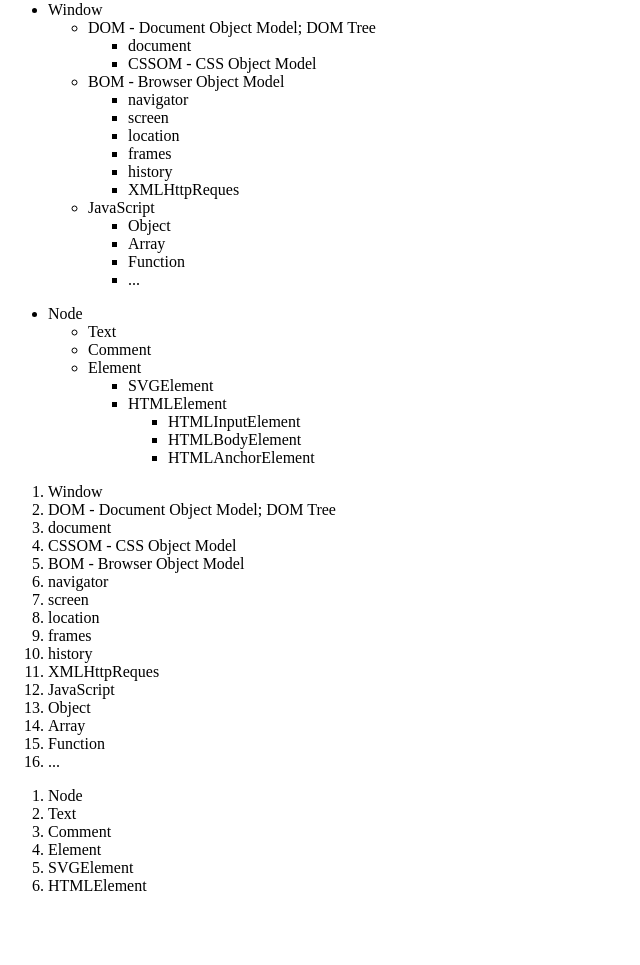
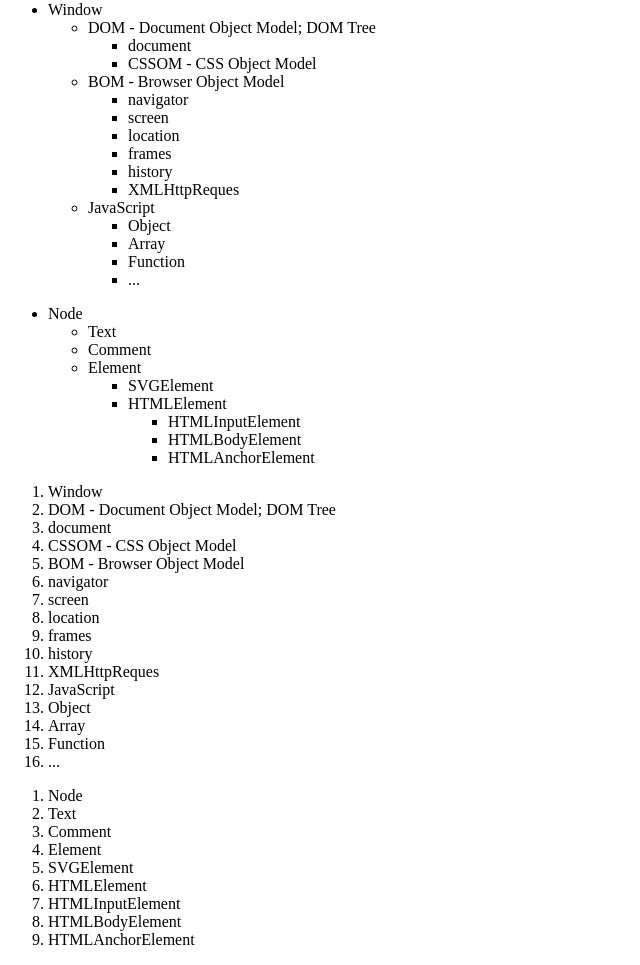
Before and after one commit to picvi/Browser, a website: page public/index.html in a window 1280 px wide. Shown: the part 79-1044 px from the top of the page, without its empty margins (0-640 px from the left). Before the commit the page ends 990 px from the top, so only its background shows below. Drawn offline with Linux system fonts and the light colour scheme.

Commit message:
divided into modules and added flattenObject function

```diff
--- /dev/null
+++ b/src/display/treesDisplays.js
@@ -0,0 +1,28 @@
+function renderTree(tree) {
+  if (tree.length === 0) return null;
+
+  const ul = document.createElement('ul');
+
+  tree.forEach(element => {
+    const li = document.createElement('li');
+    li.innerHTML = element.label;
+    ul.append(li);
+
+    const subTree = renderTree(element.children);
+    if (subTree !== null) ul.append(subTree);
+  })
+
+  return ul;
+}
+
+function TreeToList(arrayTree) {
+  const ol = document.createElement('ol');
+  arrayTree.forEach(element => {
+    const li = document.createElement('li');
+    li.innerHTML = element;
+    ol.append(li)
+  })
+  return ol;
+}
+
+export {renderTree, TreeToList}
--- a/src/index.js
+++ b/src/index.js
@@ -1,131 +1,12 @@
-const browserTree = {
-  label: "Window",
-  children: [
-    {
-      label: "DOM - Document Object Model; DOM Tree",
-      children: [
-        {
-          label: "document",
-          children: [],
-        },
-        {
-          label: "CSSOM - CSS Object Model",
-          children: [],
-        },
-      ],
-    },
-    {
-      label: "BOM - Browser Object Model",
-      children: [
-        {
-          label: "navigator",
-          children: [],
-        },
-        {
-          label: "screen",
-          children: [],
-        },
-        {
-          label: "location",
-          children: [],
-        },
-        {
-          label: "frames",
-          children: [],
-        },
-        {
-          label: "history",
-          children: [],
-        },
-        {
-          label: "XMLHttpReques",
-          children: [],
-        },
-      ],
-    },
-    {
-      label: "JavaScript",
-      children: [
-        {
-          label: "Object",
-          children: [],
-        },
-        {
-          label: "Array",
-          children: [],
-        },
-        {
-          label: "Function",
-          children: [],
-        },
-        {
-          label: "...",
-          children: [],
-        },
-      ],
-    },
-  ],
-};
+import {browserTree} from "./trees/browserTree.js"
+import {nodesHierarchy} from "./trees/node.js"
 
-const nodesHierarchy = {
-  label: "Node",
-  children: [
-    {
-      label: "Text",
-      children: [],
-    },
-    {
-      label: "Comment",
-      children: [],
-    },
-    {
-      label: "Element",
-      children: [
-        {
-          label: "SVGElement",
-          children: [],
-        },
-        {
-          label: "HTMLElement",
-          children: [
-            {
-              label: "HTMLInputElement",
-              children: [],
-            },
-            {
-              label: "HTMLBodyElement",
-              children: [],
-            },
-            {
-              label: "HTMLAnchorElement",
-              children: [],
-            },
-          ],
-        },
-      ],
-    },
-  ]
-};
+import {renderTree, TreeToList} from "./display/treesDisplays.js"
 
-function renderTree(tree) {
-  if (tree.length === 0) return null;
-
-  const ul = document.createElement('ul');
-
-  tree.forEach(element => {
-    const li = document.createElement('li');
-    li.innerHTML = element.label;
-    ul.append(li);
-
-    const subTree = renderTree(element.children);
-    if (subTree !== null) ul.append(subTree);
-  })
-
-  return ul;
-}
 
 function flattenObj(tree) {
   let result = [];
+
   result.push(tree.label);
 
   function nextLevel(el) {
@@ -140,22 +21,41 @@ function flattenObj(tree) {
       if (node.children.length) {
         node.children.forEach(element => {
           nextLevel(element);
+          element.children.forEach(value => nextLevel(value))
         })
       }
     })
   }
+
+  // for (const key in tree) {
+  //   if (typeof key === "object") {
+  //     for (const value in key) {
+  //       flattenObj(value)
+  //     }
+
+  //   } else {
+  //     result.push(tree[key])
+  //   }
+  // }
+
+
+  // for ( const key in tree) {
+  //   if (typeof tree[key] === "object") {
+  //     if (tree[key].length) {
+  //       tree[key].forEach( element => {
+  //       result.push(...element[key]);
+  //     })
+  //     }
+
+  //   } else {
+  //     result.push(tree[key]);
+  //   }
+  // }
+
   return result;
 }
 
-function TreeToList(arrayTree) {
-  const ol = document.createElement('ol');
-  arrayTree.forEach(element => {
-    const li = document.createElement('li');
-    li.innerHTML = element;
-    ol.append(li)
-  })
-  return ol;
-}
+
 
 export function renderPage() {
   const root = document.getElementById("root");
--- /dev/null
+++ b/src/trees/browserTree.js
@@ -0,0 +1,68 @@
+export const browserTree = {
+  label: "Window",
+  children: [
+    {
+      label: "DOM - Document Object Model; DOM Tree",
+      children: [
+        {
+          label: "document",
+          children: [],
+        },
+        {
+          label: "CSSOM - CSS Object Model",
+          children: [],
+        },
+      ],
+    },
+    {
+      label: "BOM - Browser Object Model",
+      children: [
+        {
+          label: "navigator",
+          children: [],
+        },
+        {
+          label: "screen",
+          children: [],
+        },
+        {
+          label: "location",
+          children: [],
+        },
+        {
+          label: "frames",
+          children: [],
+        },
+        {
+          label: "history",
+          children: [],
+        },
+        {
+          label: "XMLHttpReques",
+          children: [],
+        },
+      ],
+    },
+    {
+      label: "JavaScript",
+      children: [
+        {
+          label: "Object",
+          children: [],
+        },
+        {
+          label: "Array",
+          children: [],
+        },
+        {
+          label: "Function",
+          children: [],
+        },
+        {
+          label: "...",
+          children: [],
+        },
+      ],
+    },
+  ],
+};
--- /dev/null
+++ b/src/trees/node.js
@@ -0,0 +1,39 @@
+export const nodesHierarchy = {
+  label: "Node",
+  children: [
+    {
+      label: "Text",
+      children: [],
+    },
+    {
+      label: "Comment",
+      children: [],
+    },
+    {
+      label: "Element",
+      children: [
+        {
+          label: "SVGElement",
+          children: [],
+        },
+        {
+          label: "HTMLElement",
+          children: [
+            {
+              label: "HTMLInputElement",
+              children: [],
+            },
+            {
+              label: "HTMLBodyElement",
+              children: [],
+            },
+            {
+              label: "HTMLAnchorElement",
+              children: [],
+            },
+          ],
+        },
+      ],
+    },
+  ]
+};
```
Also changed, not shown: public/index.html (+0 -1 lines).
